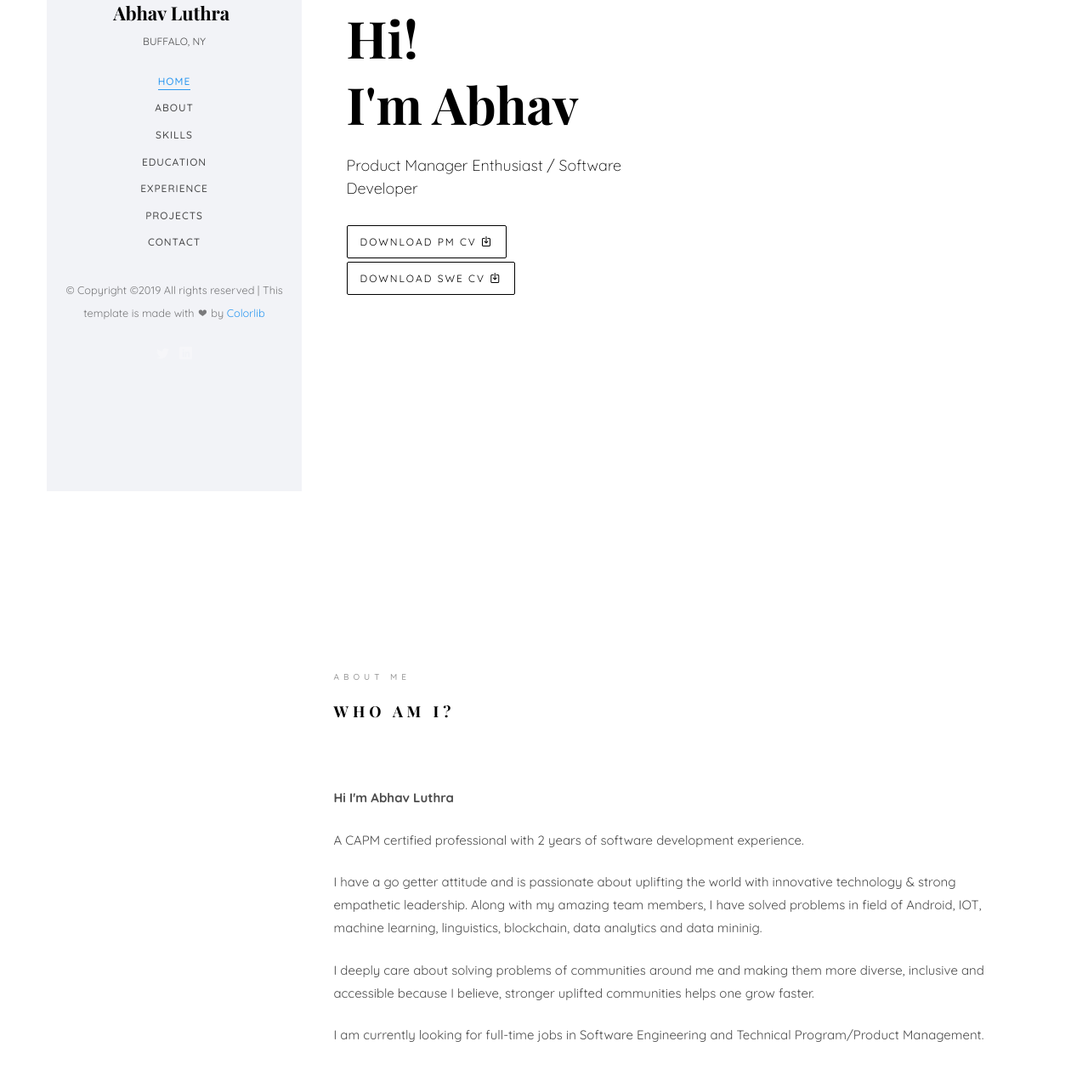
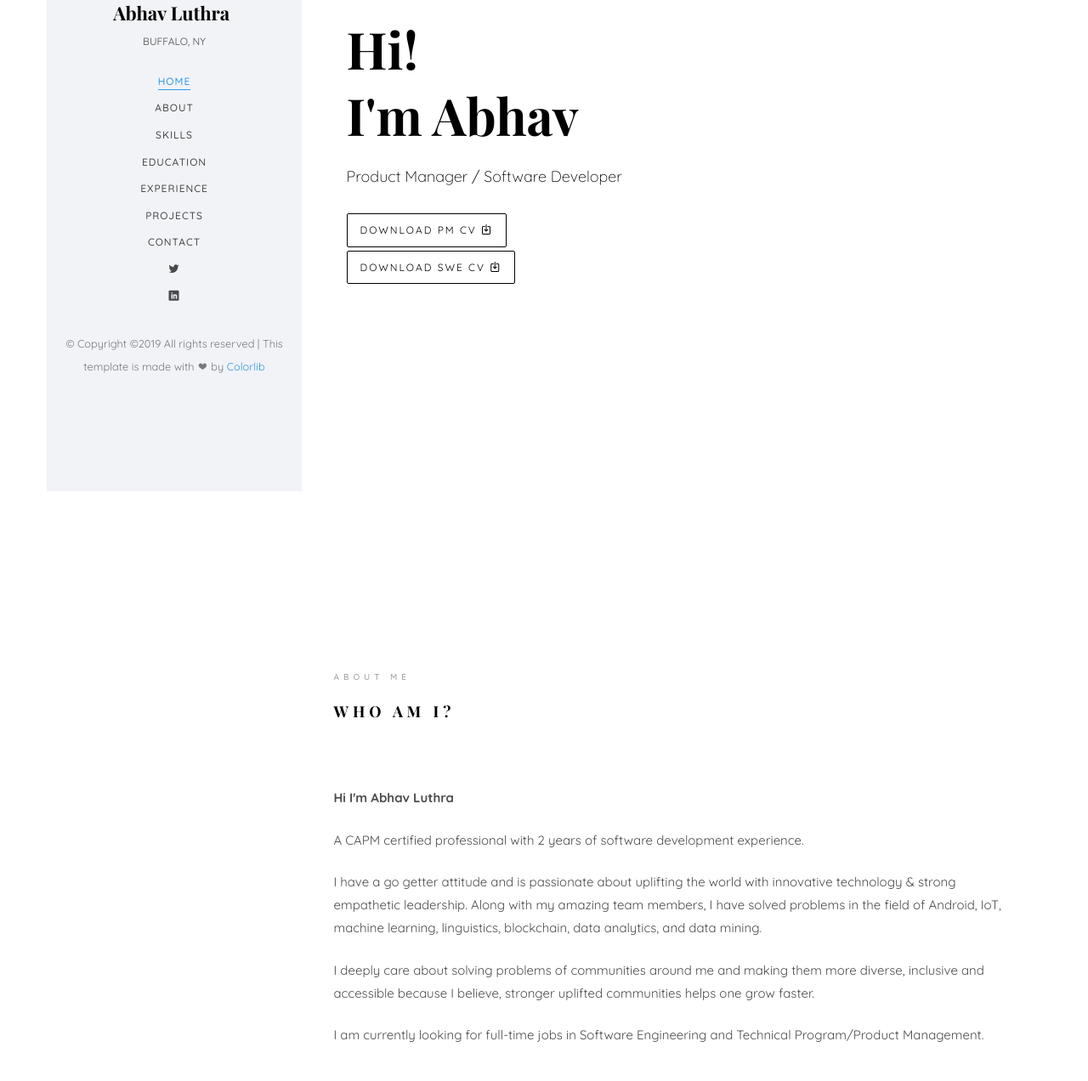
Before and after one commit to abhav/abhav.github.io, a plain HTML site: page index.html in a window 1280 px wide. Shown: the part 222-1494 px from the top of the page at 85% size. Drawn offline with nearby package versions, Linux system fonts and the light colour scheme; files whose address does not match are found by name; a web font is replaced by a local one.

Commit message:
Updated the page

```diff
--- a/index.html
+++ b/index.html
@@ -72,16 +72,18 @@
 						<li><a href="#" data-nav-section="contact">Contact</a></li>
 					</ul>
 				</div>
+
+				<ul>
+					<li><a href="https://twitter.com/abhav_luthra"><i class="icon-twitter2"></i></a></li>
+					<li><a href="https://www.linkedin.com/in/abhav-luthra/"><i class="icon-linkedin2"></i></a></li>
+				</ul>
 			</nav>
 
 			<div class="colorlib-footer">
 				<p><small>&copy; <!-- Link back to Colorlib can't be removed. Template is licensed under CC BY 3.0. -->
 Copyright &copy;<script>document.write(new Date().getFullYear());</script> All rights reserved | This template is made with <i class="icon-heart" aria-hidden="true"></i> by <a href="https://colorlib.com" target="_blank">Colorlib</a>
 <!-- Link back to Colorlib can't be removed. Template is licensed under CC BY 3.0. --> </span> </small></p>
-				<ul>
-					<li><a href="https://twitter.com/abhav_luthra"><i class="icon-twitter2"></i></a></li>
-					<li><a href="https://www.linkedin.com/in/abhav-luthra/"><i class="icon-linkedin2"></i></a></li>
-				</ul>
+
 			</div>
 
 		</aside>
@@ -98,7 +100,7 @@ Copyright &copy;<script>document.write(new Date().getFullYear());</script> All r
 					   				<div class="slider-text-inner js-fullheight">
 					   					<div class="desc">
 						   					<h1>Hi! <br>I'm Abhav</h1>
-						   					<h2>Product Manager Enthusiast /  Software Developer</h2>
+						   					<h2>Product Manager /  Software Developer</h2>
 												<p><a href="https://drive.google.com/file/d/1hchnoCAPnKl1vfs4XmbQ5Csz_WWr_7vv/view?usp=sharing" class="btn btn-primary btn-learn">Download PM CV <i class="icon-download4"></i></a></p>
 												<p><a href="https://drive.google.com/file/d/12Nl8lJQWpjUJH5Y0Ba6_eEGnA0yNT0zV/view?usp=sharing" class="btn btn-primary btn-learn">Download SWE CV <i class="icon-download4"></i></a></p>
 											</div>
@@ -126,7 +128,7 @@ Copyright &copy;<script>document.write(new Date().getFullYear());</script> All r
 										</p>
 										<p>
 										I have a go getter attitude and is passionate about uplifting the world with innovative technology & strong empathetic leadership.
-										Along with my amazing team members, I have solved problems in field of Android, IOT, machine learning, linguistics, blockchain, data analytics and data mininig.
+										Along with my amazing team members, I have solved problems in the field of Android, IoT, machine learning, linguistics, blockchain, data analytics, and data mining.
 										</p>
 										<p>
 											I deeply care about solving problems of communities around me and making them more diverse, inclusive and accessible because I believe, stronger uplifted communities helps one grow faster.
@@ -154,7 +156,7 @@ Copyright &copy;<script>document.write(new Date().getFullYear());</script> All r
 					</div>
 					<div class="row">
 						<div class="col-md-12 animate-box" data-animate-effect="fadeInLeft">
-							<p> These skills have been acquired over a long period of time by investing <b>huge</b> my time, effort and energy from my end and a lot of love and dedication from friends, family and colleagues. </p>
+							<p> These skills have been acquired over a long period of time by investing <b>huge</b> my time, effort and energy from my end and a lot of love and dedication from friends, family, and colleagues. </p>
 						</div>
 						<div class="col-md-6 animate-box" data-animate-effect="fadeInLeft">
 							<div class="progress-wrap">
```
